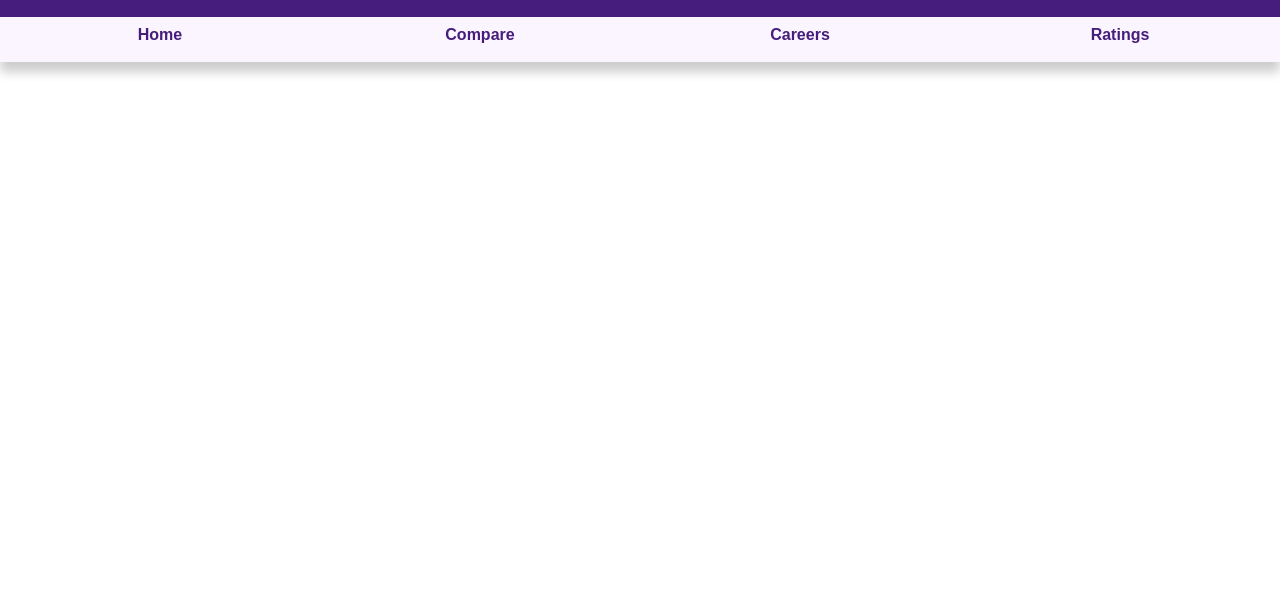
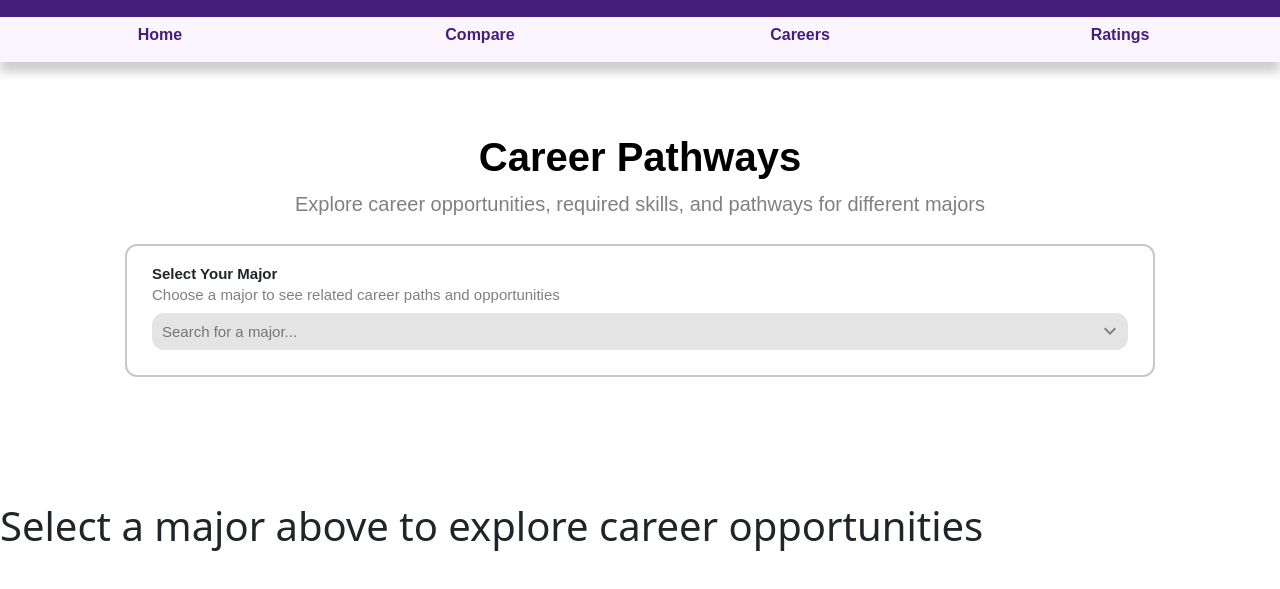
Before and after one commit to OliStew/TigerPlan, a plain HTML site: page careerSearchIndex.html in a window 1280 px wide. Shown: the part 77-666 px from the top of the page. Drawn offline with nearby package versions, Linux system fonts and the light colour scheme.

Commit message:
CareerPathway DropDown Completed

```diff
--- a/careerSearchIndex.html
+++ b/careerSearchIndex.html
@@ -7,7 +7,9 @@
 
   <title>Welcome to The Tiger Plan</title>
 
+  <link rel="stylesheet" href="https://fonts.googleapis.com/icon?family=Material+Icons">
   <link rel="stylesheet" href="styles.css">
+  <link rel="stylesheet" href="careerSearchStyles.css">
   <link href="https://cdn.jsdelivr.net/npm/bootstrap@5.3.8/dist/css/bootstrap.min.css" rel="stylesheet"
     integrity="sha384-sRIl4kxILFvY47J16cr9ZwB07vP4J8+LH7qKQnuqkuIAvNWLzeN8tE5YBujZqJLB" crossorigin="anonymous">
 </head>
@@ -32,6 +34,49 @@
     <a href="#ratings">Ratings</a>
   </div>
 
+  <!-- Main Content-->
+  <div class="selectContent">
+
+    <div id="topContent">
+      <h1>Career Pathways</h1>
+      <p>Explore career opportunities, required skills, and pathways for different majors</p>
+    </div>
+
+    <div class="searchContainer">
+
+      <p id="p1">Select Your Major</p>
+      <p id="p2">Choose a major to see related career paths and opportunities</p>
+
+      <div class="dropdown1">
+        <input type="text" placeholder="Search for a major..." id="majorInput" onkeyup="filterMajors()"
+          onclick="showMajors()"> <i class="material-icons searchArrow">keyboard_arrow_down</i>
+      </div>
+    </div>
+
+       <div id="majorDropdown" class="dropdown-content">
+          <a href="#">Computer Science</a>
+          <a href="#">Business Administration</a>
+          <a href="#">Biology</a>
+          <a href="#">Engineering</a>
+          <a href="#">Economics</a>
+        </div>
+  </div>
+
+  <!-- <div class="careerContent">
+
+</div> -->
+
+  <div class="placeHolder">
+    <h1>Select a major above to explore career opportunities<h1>
+  </div>
+
+
+  <script src="script.js"></script>
+  <script src="careerSearchScript.js"></script>
+  <script src="https://cdn.jsdelivr.net/npm/bootstrap@5.3.8/dist/js/bootstrap.bundle.min.js"
+    integrity="sha384-FKyoEForCGlyvwx9Hj09JcYn3nv7wiPVlz7YYwJrWVcXK/BmnVDxM+D2scQbITxI"
+    crossorigin="anonymous"></script>
+
 </body>
 
 </html>
--- a/careerSearchScript.js
+++ b/careerSearchScript.js
@@ -0,0 +1,28 @@
+function showMajors() {
+    var x = document.getElementById("majorDropdown");
+    if (x.style.display === "none") {
+        x.style.display = "block";
+    } else {
+        x.style.display = "none";
+    }
+}
+
+
+function filterMajors() {
+    const input = document.getElementById("majorInput");
+    const filter = input.value.toUpperCase();
+    const div = document.getElementById("majorDropdown");
+    const a = div.getElementsByTagName("a");
+
+    for (let i = 0; i < a.length; i++) {
+        txtValue = a[i].textContent || a[i].innerText;
+        if (txtValue.toUpperCase().indexOf(filter) > -1) {
+            a[i].style.display = "";
+            console.log(a[i].textContent);
+        } else {
+            a[i].style.display = "none";
+        }
+    }
+
+
+}
--- a/careerSearchStyles.css
+++ b/careerSearchStyles.css
@@ -0,0 +1,81 @@
+.selectContent {
+    margin-top: 85px;
+    padding: 125px;
+    font-family: Arial, Helvetica, sans-serif;
+}
+
+.selectContent #topContent h1 {
+    color: #000000;
+    font-weight: 900;
+    text-align: center;
+}
+
+.selectContent #topContent p {
+    font-size: 20px;
+    text-align: center;
+    color: #808080;
+}
+
+.searchContainer {
+    margin-top: 25px;
+    padding: 25px;
+    border-radius: 12px;
+    border: 2px solid;
+    border-color: #c9c8c8;
+    background-color: #ffffff;
+    font-size: 15px;
+    line-height: 5px;
+}
+
+.searchContainer #p1 {
+    font-weight: 700;
+}
+
+.searchContainer #p2 {
+    color: #808080;
+}
+
+.searchArrow {
+    position: absolute;
+    pointer-events: none;
+    margin-left: -30px;
+    margin-top: 6px;
+    color: #808080;
+}
+
+.dropdown1 #majorInput {
+    background-color: rgb(228, 228, 228);
+    width: 100%;
+    border: none;
+    border-radius: 12px;
+    padding: 10px;
+}
+
+#majorDropdown {
+    margin-top: -20px;
+    margin-left: 28px;
+    position: absolute;
+    width: 80%;
+    border-radius: 12px;
+    border: 1px solid;
+    border-color: #c9c8c8;
+    background-color: #ffffff;
+    font-size: 15px;
+    box-shadow: 0px 5px 5px #00000033;
+    display: none;
+}
+
+#majorDropdown a {
+    margin: 3px;
+    border-radius: 10px;
+    padding: 5px 15px;
+    display: block;
+    color: #000000;
+    text-decoration: none;
+    transition: 0.5s;
+}
+
+#majorDropdown a:hover {
+    background-color:   #e4e4e4;
+
+}
```
